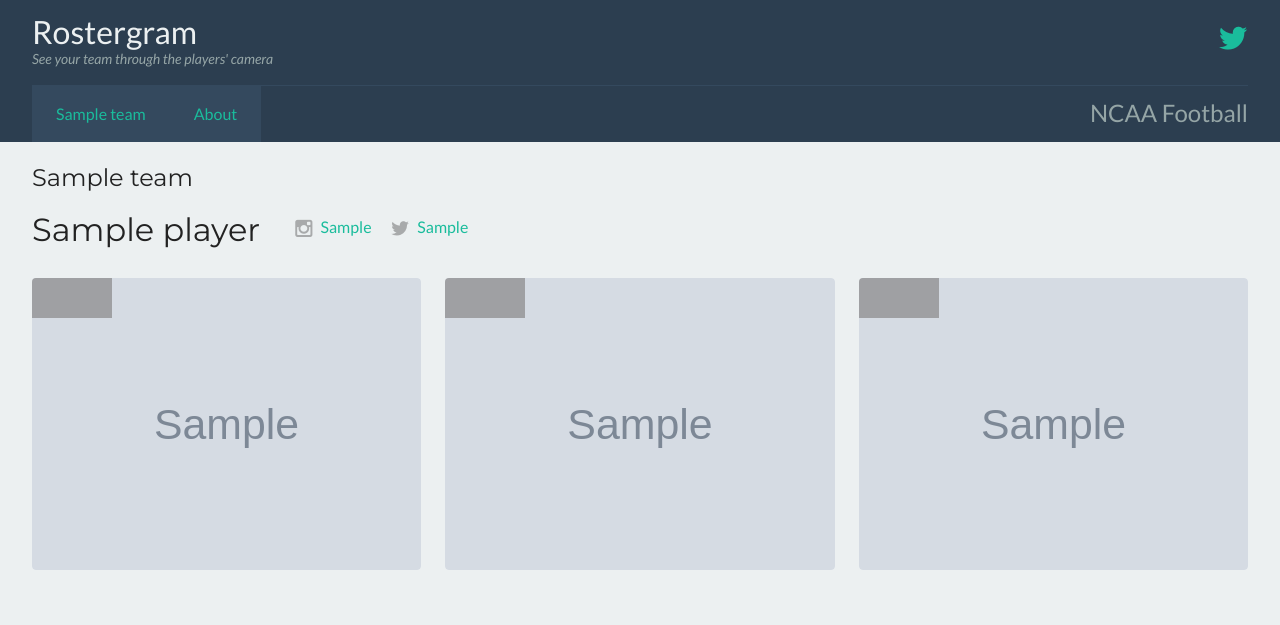
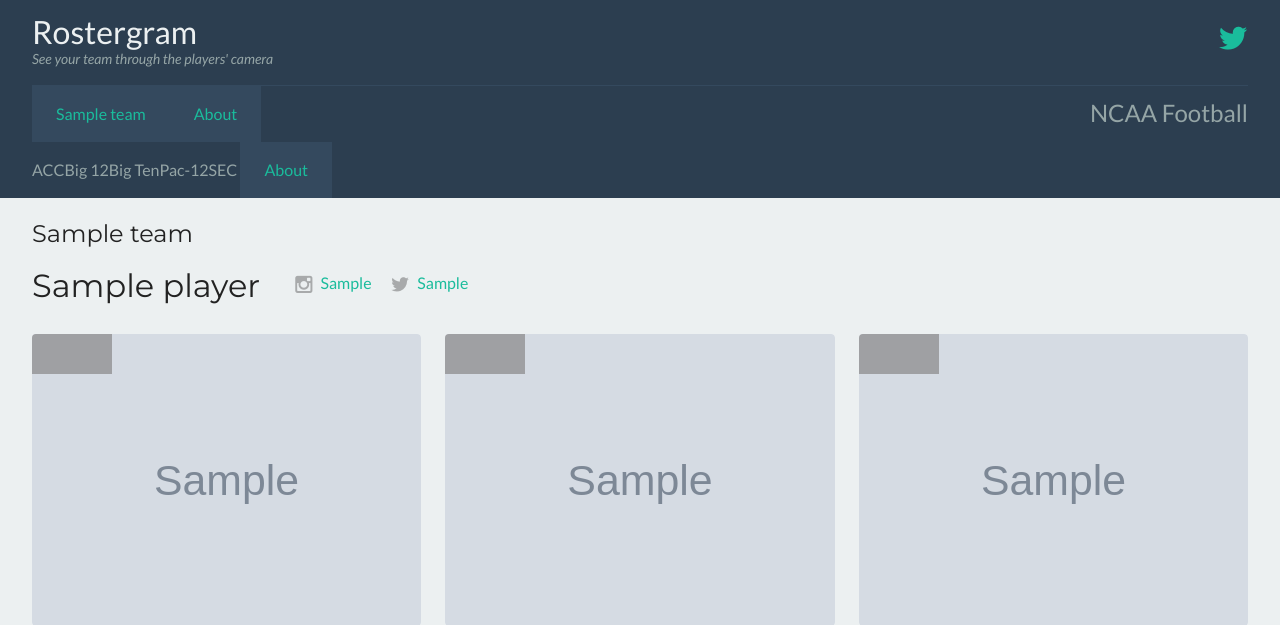
Before and after one commit to AbhishekBiswal/RosterGram, a Flask app: page /team/1 in a window 1280 px wide. Shown: the top 625 px of the page. Run offline with Flask 2, Linux system fonts and the light colour scheme; tables that the repository leaves empty hold one stand-in row (values such as "Sample post"); grey boxes marked "Sample" are stand-in pictures; some libraries are stand-ins or nearby versions.

Commit message:
Defining structure for menu

```diff
--- a/app/templates/frontend.html
+++ b/app/templates/frontend.html
@@ -37,6 +37,45 @@
           {% endfor %}
               </li><li><a href="#" class="js--show-about">About</a></li>
           </ul>
+
+          <ul>
+            <li><span>ACC</span>
+                <ul>
+                  {% for team in db.session.query(Team).filter_by(cat="ACC") %}
+                  <li><a href="/team/{{ team.tid }}">{{ team.teamname }}</a></li>
+                  {% endfor %}
+                </ul>
+
+            </li><li><span>Big 12</span>
+                <ul>
+                  {% for team in db.session.query(Team).filter_by(cat="Big 12") %}
+                  <li><a href="/team/{{ team.tid }}">{{ team.teamname }}</a></li>
+                  {% endfor %}
+                </ul>
+
+            </li><li><span>Big Ten</span>
+                <ul>
+                  {% for team in db.session.query(Team).filter_by(cat="Big Ten") %}
+                  <li><a href="/team/{{ team.tid }}">{{ team.teamname }}</a></li>
+                  {% endfor %}
+                </ul>
+
+            </li><li><span>Pac-12</span>
+                <ul>
+                  {% for team in db.session.query(Team).filter_by(cat="Pac-12") %}
+                  <li><a href="/team/{{ team.tid }}">{{ team.teamname }}</a></li>
+                  {% endfor %}
+                </ul>
+
+            </li><li><span>SEC</span>
+                <ul>
+                  {% for team in db.session.query(Team).filter_by(cat="SEC") %}
+                  <li><a href="/team/{{ team.tid }}">{{ team.teamname }}</a></li>
+                  {% endfor %}
+                </ul>
+            </li>
+            <li><a href="#" class="js--show-about">About</a></li>
+          </ul>
       </nav><!-- /nav.menu -->
 
       <div class="sub-masthead__title">
```
Also changed, not shown: app/templates/home.html (+0 -42 lines).
